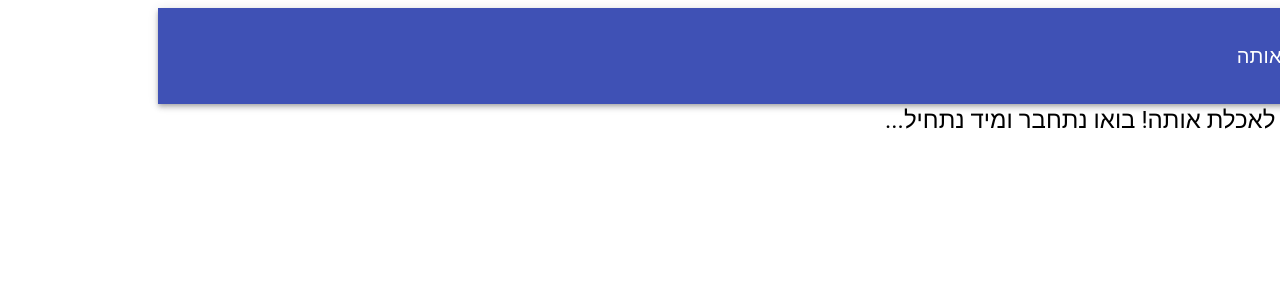
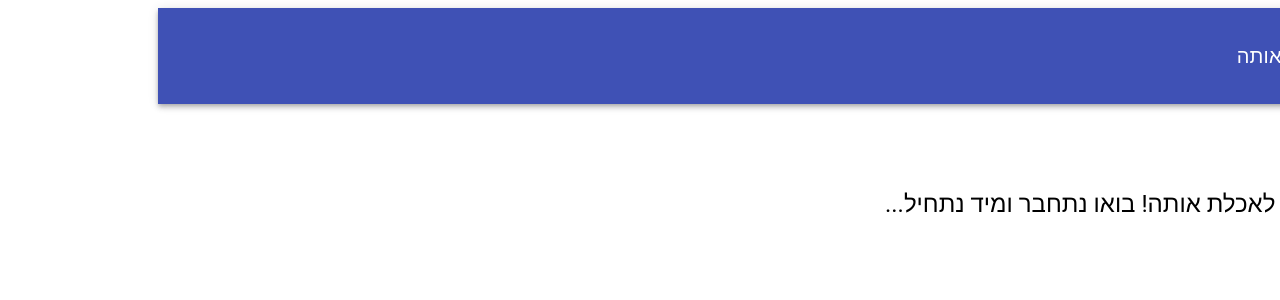
Before and after one commit to Noam6421/noam-u-ate-it, a React (Create React App) app in the folder client/: page / in a window 1280 px wide. Shown: the top 300 px of the page. Built offline with nearby package versions, Linux system fonts and the light colour scheme; what jss-rtl would draw is missing.

Commit message:
Checking replacment of env files with github secrets

```diff
--- a/client/src/components/LoginPage.tsx
+++ b/client/src/components/LoginPage.tsx
@@ -63,6 +63,8 @@ const LoginPage = () => {
             <AppBarHome/>
             <Grid container spacing={3}>
                 <Grid item xs={6}>
+                    <p>test eith react: {process.env.REACT_APP_TEST}</p>
+                    <p>test: {process.env.TEST}</p>
                     <Typography variant='h5'>ברוכים הבאים לאכלת אותה! בואו נתחבר ומיד נתחיל...</Typography>
                     <GoogleLogin
                         clientId={clientId}
```
